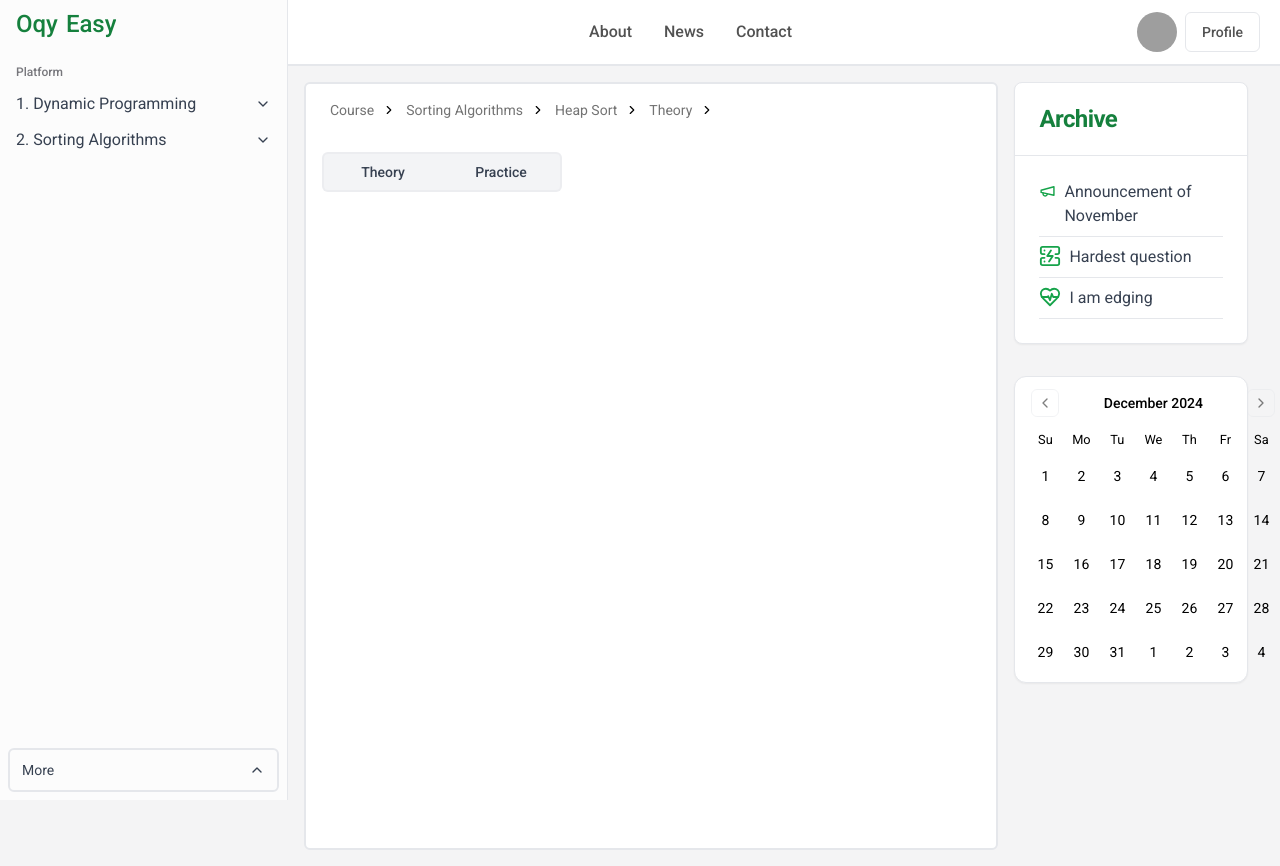
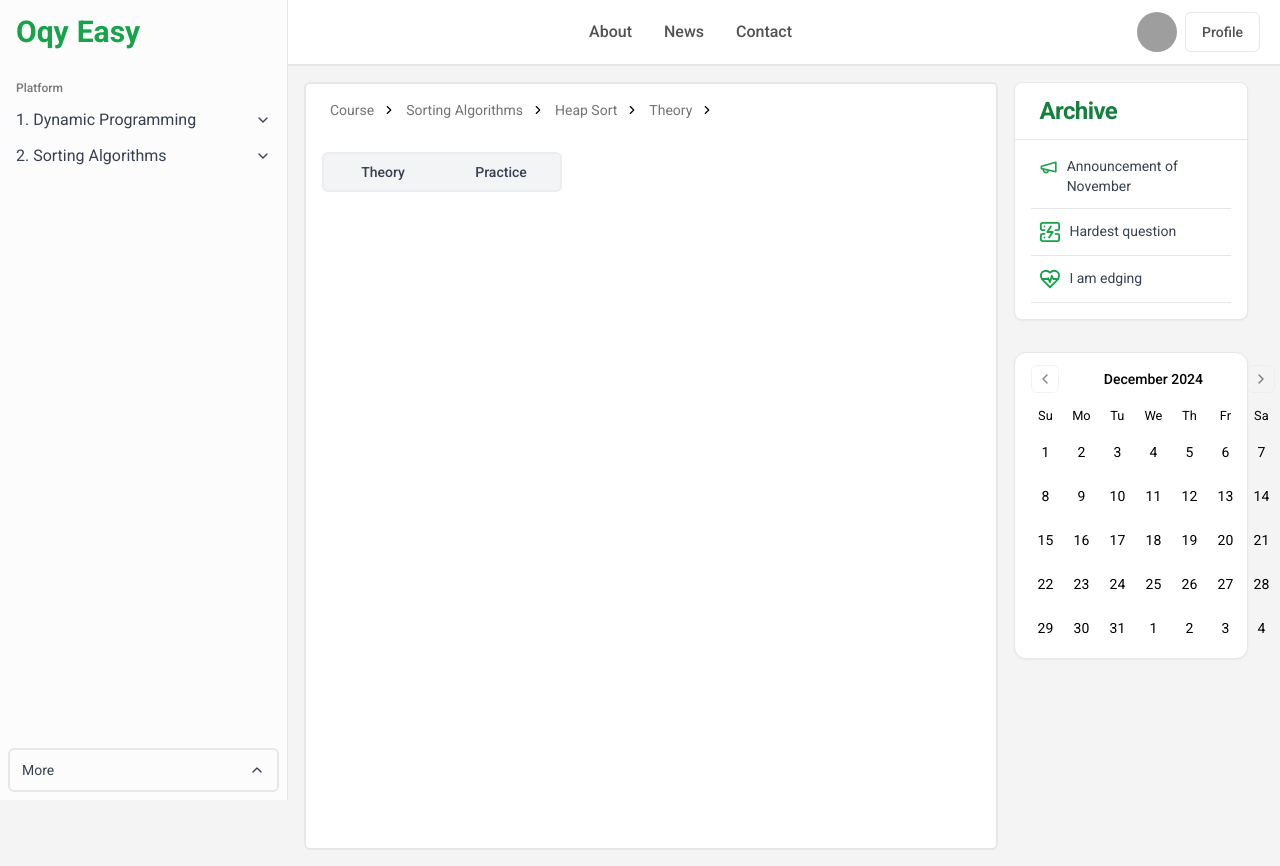
Before and after one commit to margs163/OquEasy, a Next.js app: page / in a window 1280 px wide. Built offline with nearby package versions, Linux system fonts and the light colour scheme; grey boxes are pictures that could not be loaded.

Commit message:
Components divided from page.js

```diff
--- a/app/layout.js
+++ b/app/layout.js
@@ -3,7 +3,7 @@ import Link from "next/link";
 import Navbar from "./ui/navbar";
 import { Roboto } from "next/font/google";
 import { SidebarProvider, SidebarTrigger } from "@/components/ui/sidebar";
-import { AppSidebar } from "@/components/app-sidebar";
+import { AppSidebar } from "@/app/ui/app-sidebar";
 import {
   Breadcrumb,
   BreadcrumbEllipsis,
@@ -25,6 +25,7 @@ import {
 } from "@/components/ui/card";
 
 import { Calendar } from "@/components/ui/calendar";
+import AsideSections from "./ui/aside";
 
 export const metadata = {
   title: "Main Page prototype",
@@ -76,39 +77,7 @@ export default function RootLayout({ children }) {
               {/* <SidebarTrigger className="flex fixed top-5" /> */}
               <div className="flex mx-2 mt-8 gap-4">{children}</div>
             </main>
-            <aside className=" col-start-2 col-end-3 mx-8 mt-4 flex flex-col gap-8">
-              <Card className="bg-white text-gray-700">
-                <CardHeader>
-                  <CardTitle className="text-green-700">Archive</CardTitle>
-                </CardHeader>
-                <hr className="w-full border-1 mb-6" />
-                <CardContent>
-                  <ul className="flex flex-col gap-2">
-                    <li className="flex justify-start gap-2">
-                      <Megaphone size={22} className=" text-green-600" />
-                      <Link href={"#"}>Announcement of November</Link>
-                    </li>
-                    <hr />
-                    <li className="flex justify-start gap-2">
-                      <ServerCrash size={22} className="text-green-600" />
-                      <Link href={"#"}>Hardest question</Link>
-                    </li>
-                    <hr />
-                    <li className="flex justify-start gap-2">
-                      <HeartPulse size={22} className="text-green-600" />
-                      <Link href={"#"}>I am edging</Link>
-                    </li>
-                    <hr />
-                  </ul>
-                </CardContent>
-              </Card>
-              <Calendar
-                mode="single"
-                selected={new Date()}
-                // onSelect={}
-                className=" bg-white rounded-xl border shadow-sm"
-              />
-            </aside>
+            <AsideSections />
           </div>
         </SidebarProvider>
       </body>
--- a/app/page.js
+++ b/app/page.js
@@ -52,21 +52,21 @@ export default function Home() {
             <CardContent>
               <hr />
               <div className="mt-5 flex flex-col gap-4">
-                <p className="text-lg font-normal leading-loose text-gray-600">
+                <p className="text-lg font-normal leading-loose text-gray-700">
                   Heap Sort is a{" "}
                   <span className="text-green-600">popular and efficient</span>{" "}
                   sorting algorithm in computer programming. Learning how to
                   write the heap sort algorithm requires knowledge of two types
                   of data structures - arrays and trees.
                 </p>
-                <p className="text-lg font-normal leading-loose text-gray-600">
+                <p className="text-lg font-normal leading-loose text-gray-700">
                   The initial set of numbers that we want to sort is stored in
                   an array e.g.{" "}
-                  <code className="bg-gray-200/80 text-gray-700 text-base p-1 rounded-sm">
+                  <code className="bg-gray-200/80 text-gray-800 text-base p-1 rounded-sm">
                     [10, 3, 76, 34, 23, 32]
                   </code>{" "}
                   and after sorting, we get a sorted array{" "}
-                  <code className="bg-gray-200/80 text-gray-700 text-base p-1 rounded-sm">
+                  <code className="bg-gray-200/80 text-gray-800 text-base p-1 rounded-sm">
                     [3, 10, 23, 32, 34, 76]
                   </code>
                   .Heap sort works by visualizing the elements of the array as a
--- a/components/app-sidebar.jsx
+++ b/app/ui/app-sidebar.js
@@ -69,14 +69,14 @@ const sidebarItems = [
 export function AppSidebar() {
   return (
     <Sidebar collapsible="offcanvas" variant="sidebar" className="h-full text-gray-700 text-lg">
-      <SidebarHeader>
+      <SidebarHeader className="p-0">
         <SidebarMenu>
           <SidebarMenuItem>
-            <SidebarMenuButton asChild>
+            <SidebarMenuButton asChild className="py-8 px-4">
               <Link href="#">
                 {/* <Image src={"/olympiad.png"} width={500} height={500} alt="logo" /> */}
-                <span className="text-2xl font-medium text-green-700">Oqy</span>
-                <span className="text-2xl font-medium text-green-700">Easy</span>
+                <span className="text-3xl font-semibold text-green-600 ">Oqy</span>
+                <span className="text-3xl font-semibold text-green-600 ">Easy</span>
               </Link>
             </SidebarMenuButton>
           </SidebarMenuItem>
--- /dev/null
+++ b/app/ui/aside.js
@@ -0,0 +1,51 @@
+import { Megaphone, ServerCrash, HeartPulse } from "lucide-react";
+import Link from "next/link";
+
+import {
+  Card,
+  CardContent,
+  CardDescription,
+  CardFooter,
+  CardHeader,
+  CardTitle,
+} from "@/components/ui/card";
+
+import { Calendar } from "@/components/ui/calendar";
+
+export default function AsideSections() {
+  return (
+    <aside className=" col-start-2 col-end-3 mx-8 mt-4 flex flex-col gap-8">
+      <Card className="bg-white text-gray-700">
+        <CardHeader className="py-4 px-6">
+          <CardTitle className="text-green-700">Archive</CardTitle>
+        </CardHeader>
+        <hr className="w-full border-1 mb-2" />
+        <CardContent className="p-4 pt-0">
+          <ul className="flex flex-col gap-1 text-sm">
+            <li className="flex justify-start p-2 rounded-md gap-2 hover:bg-gray-100">
+              <Megaphone size={22} className=" text-green-600" />
+              <Link href={"#"}>Announcement of November</Link>
+            </li>
+            <hr />
+            <li className="flex justify-start p-2 rounded-md gap-2 hover:bg-gray-100">
+              <ServerCrash size={22} className="text-green-600" />
+              <Link href={"#"}>Hardest question</Link>
+            </li>
+            <hr />
+            <li className="flex justify-start hover:cursor-pointer gap-2 p-2 rounded-xl hover:bg-gray-100/80">
+              <HeartPulse size={22} className="text-green-600" />
+              <Link href={"#"}>I am edging</Link>
+            </li>
+            <hr />
+          </ul>
+        </CardContent>
+      </Card>
+      <Calendar
+        mode="single"
+        selected={new Date()}
+        // onSelect={}
+        className=" bg-white rounded-xl border shadow-sm"
+      />
+    </aside>
+  );
+}
```
Also changed, not shown: public/olympiad.png (renamed from components/olympiad.png).
